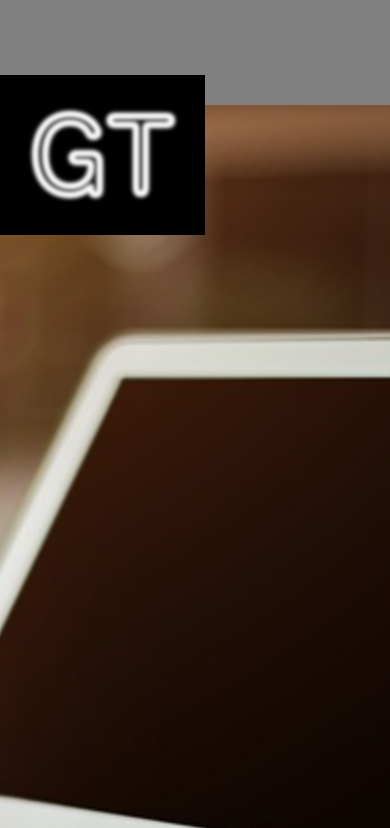
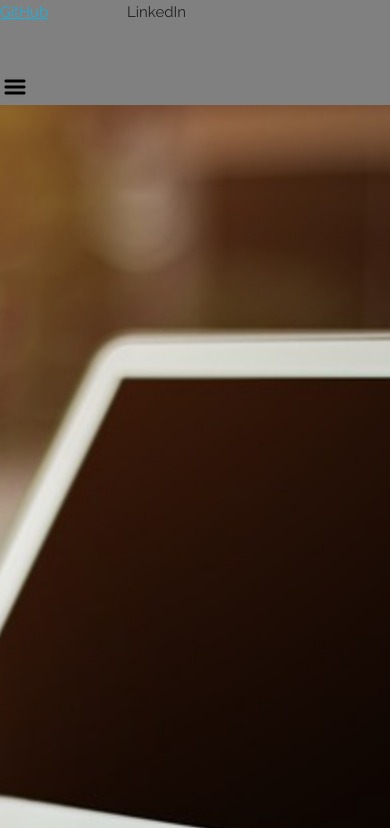
Before and after one commit to GavinThomas1192/Portfolio, a plain HTML site: page index.html in a window 390 px wide. Both pictures are taken after a click on the element 15 px from the left and 90 px from the top of the page. Shown: the top 828 px of the page. Drawn offline with nearby package versions, Linux system fonts and the light colour scheme.

Commit message:
fixed hamburger button

```diff
--- a/app.js
+++ b/app.js
@@ -5,8 +5,9 @@ $(document).ready(function() {
     $("#heroText").fadeIn('slow');
   })
   $('.icon-menu').on('click', function() {
-    $(this).
+    $(this).hide();
     $('header nav ul').fadeIn('slow');
+    $(this).fadeIn(2000);
 
   });
 });
--- /dev/null
+++ b/css/icons.css
@@ -0,0 +1,70 @@
+@font-face {
+	font-family: 'icomoon';
+	src:url('fonts/icomoon.eot?wfb79s');
+	src:url('fonts/icomoon.eot?wfb79s#iefix') format('embedded-opentype'),
+		url('fonts/icomoon.ttf?wfb79s') format('truetype'),
+		url('fonts/icomoon.woff?wfb79s') format('woff'),
+		url('fonts/icomoon.svg?wfb79s#icomoon') format('svg');
+	font-weight: normal;
+	font-style: normal;
+}
+
+[class^="icon-"], [class*=" icon-"] {
+	font-family: 'icomoon';
+	speak: none;
+	font-style: normal;
+	font-weight: normal;
+	font-variant: normal;
+	text-transform: none;
+	line-height: 1;
+
+	/* Better Font Rendering =========== */
+	-webkit-font-smoothing: antialiased;
+	-moz-osx-font-smoothing: grayscale;
+}
+
+.icon-home:before {
+	content: "\e908";
+}
+.icon-home3:before {
+	content: "\e900";
+}
+.icon-address-book:before {
+	content: "\e901";
+}
+.icon-rocket:before {
+	content: "\e909";
+}
+.icon-power:before {
+	content: "\e90a";
+}
+.icon-menu:before {
+	content: "\e902";
+}
+.icon-link:before {
+	content: "\e903";
+}
+.icon-happy:before {
+	content: "\e904";
+}
+.icon-happy2:before {
+	content: "\e905";
+}
+.icon-plus:before {
+	content: "\e90b";
+}
+.icon-minus:before {
+	content: "\e90c";
+}
+.icon-cross:before {
+	content: "\e90d";
+}
+.icon-checkmark:before {
+	content: "\e90e";
+}
+.icon-twitter3:before {
+	content: "\e906";
+}
+.icon-github:before {
+	content: "\e907";
+}
--- a/css/styles.css
+++ b/css/styles.css
@@ -73,10 +73,15 @@ nav ul li {
 }
 
 .icon-menu {
-  height: 2em;
-  width: 2em;
+  text-align: center;
+  height: 100%;
+  width: 100%;
+  max-height: 2em;
+  max-width: 2em;
   display: none;
 }
+
+
 
 
 @media (min-width: 320px) and (max-width: 568px) {
@@ -85,5 +90,8 @@ nav ul li {
   }
   .icon-menu {
     display: block;
+    text-align: center;
+    max-height: 2em;
+    max-width: 2em;
   }
 }
--- a/index.html
+++ b/index.html
@@ -25,7 +25,8 @@
         <li>LinkedIn</li>
       </ul>
     </nav>
-    <span class="icon-menu"><img src="/img/logo.png" alt=""></span>
+    <!-- <span class="icon-menu"></span> -->
+    <span class="icon-menu"><img src="/img/Hamburger_icon.png" alt=""></span>
   </header>
   <div id="hero">
     <!-- <img src="img/PortBackground.JPG" alt=""> -->
```
Also changed, not shown: fonts/icomoon.ttf (added), fonts/icomoon.woff (added), img/Hamburger_icon.png (added), 2 other files.
